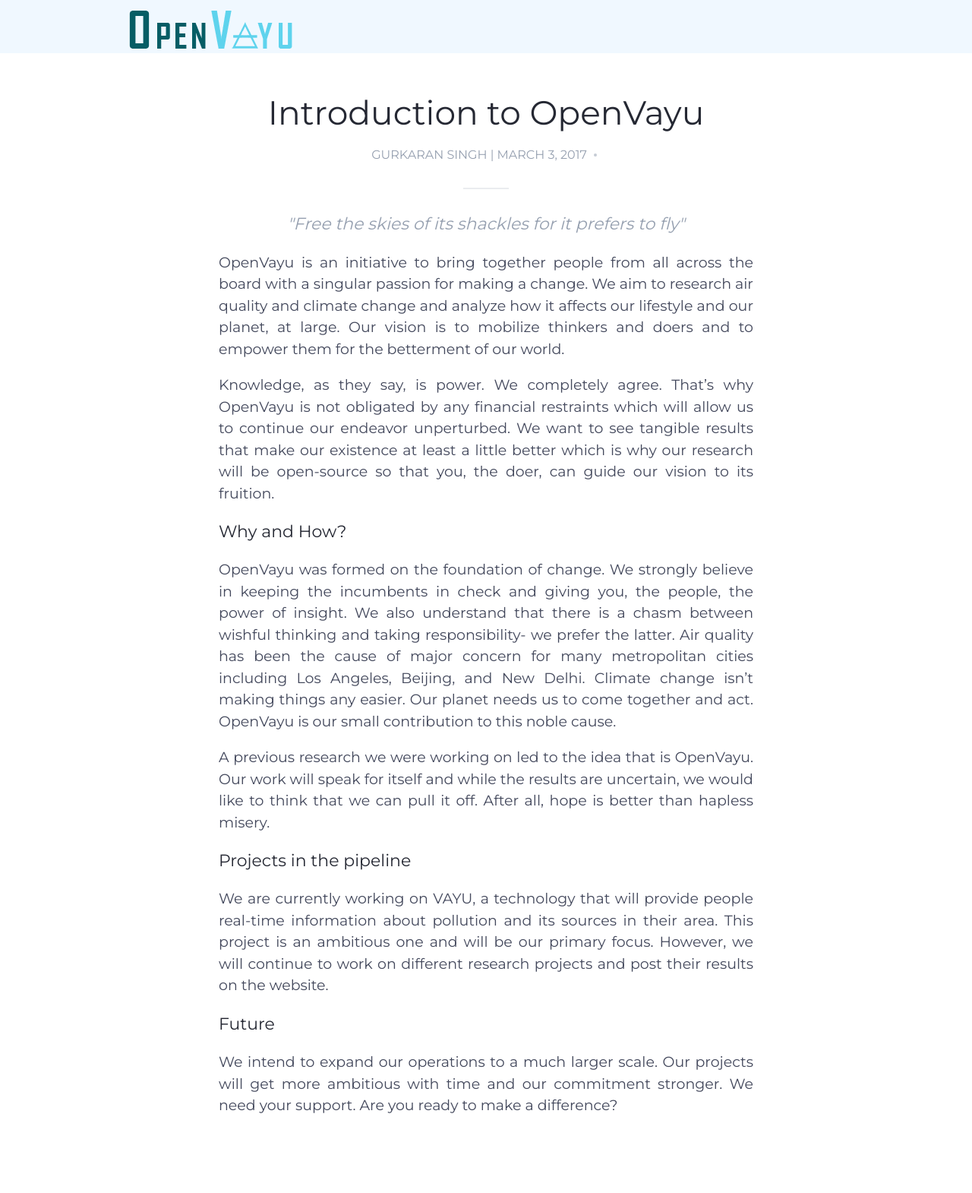
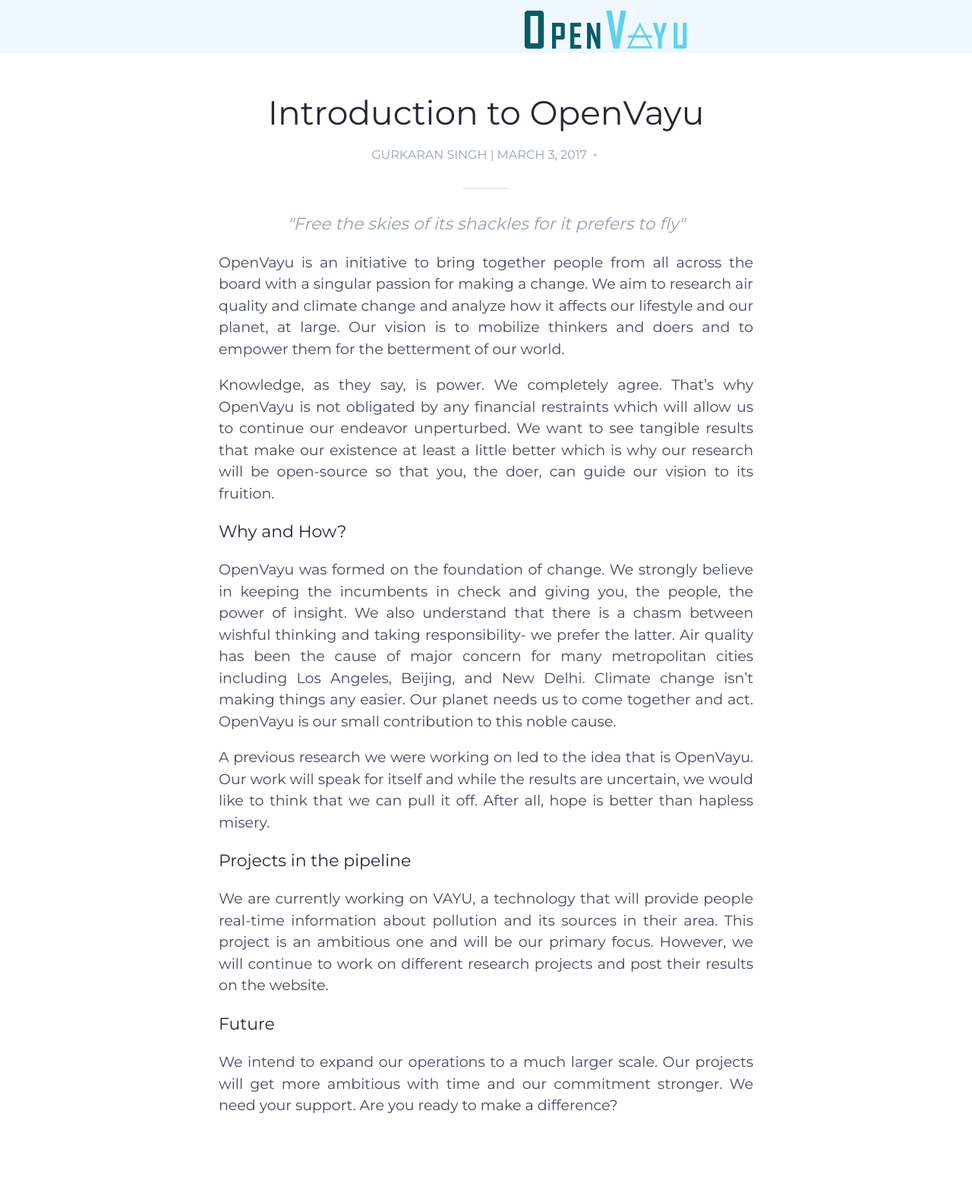
Before and after one commit to disha-surana/ChaitanyaBaweja.github.io, a Jekyll site: the page blogs/introduction_to_openvayu.html, which Jekyll copies as it is, in a window 1280 px wide. Shown: the whole page at 76% size. Built offline with Jekyll 4.4.1, drawn with Linux system fonts in a browser that asks for light colours.

Commit message:
Update introduction_to_openvayu.html

```diff
--- a/blogs/introduction_to_openvayu.html
+++ b/blogs/introduction_to_openvayu.html
@@ -22,7 +22,7 @@
     <div class='Shared-Navigation'>
   <div class='container-fluid'>
     <div class='row'>
-       <!-- <div class='col-xs-5'>&nbsp;</div> -->
+        <div class='col-xs-5'>&nbsp;</div>
       <div class='col-xs-5'>
           <a href="" title="" class='Shared-Navigation-logo'>
             <img src="../assets/img/logoopenvayuSMALL.png"  alt="" />
```
